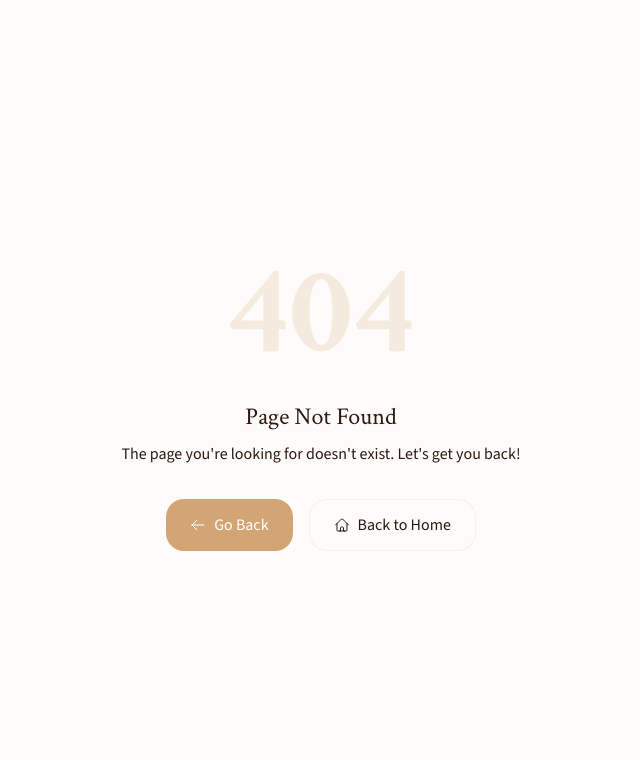
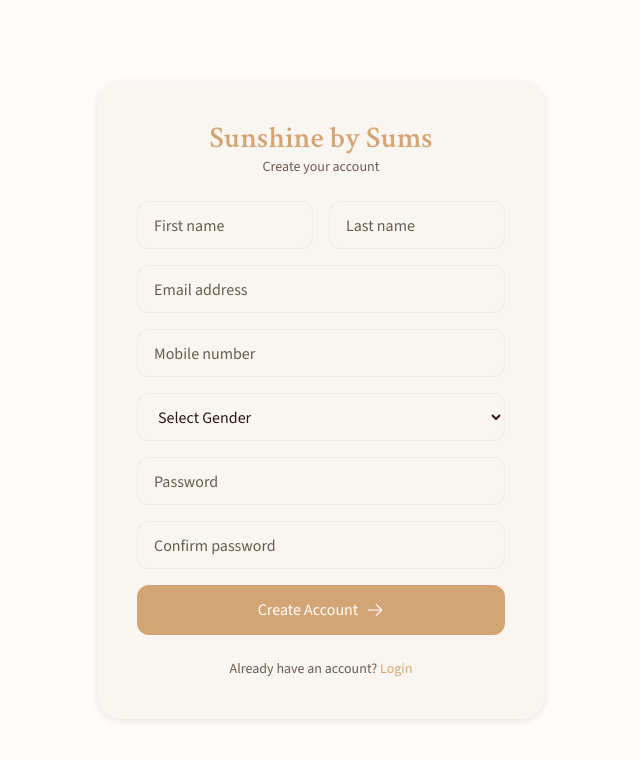
Before and after one commit to suhailhusainshaan/sumshinebysums, a Next.js app: page /register in a window 1280 px wide. Before the commit this address had no page. Shown: the top 760 px of the page, without its empty margins (319-959 px from the left). Built offline with nearby package versions, Linux system fonts and the light colour scheme.

Commit message:
Add register page

```diff
--- /dev/null
+++ b/src/app/register/page.tsx
@@ -0,0 +1,122 @@
+"use client";
+
+import { useState } from "react";
+import Icon from "@/components/ui/AppIcon";
+
+export default function RegisterPage() {
+  const [formData, setFormData] = useState({
+    firstName: "",
+    lastName: "",
+    email: "",
+    phone: "",
+    gender: "",
+    password: "",
+    confirmPassword: "",
+  });
+
+  const handleChange = (field: string, value: string) => {
+    setFormData((prev) => ({ ...prev, [field]: value }));
+  };
+
+  const handleSubmit = (e: any) => {
+    e.preventDefault();
+    console.log(formData);
+  };
+
+  return (
+    <div className="min-h-screen flex items-center justify-center bg-background px-6">
+
+      <div className="bg-card w-full max-w-md p-10 rounded-xl shadow-warm">
+
+        <div className="text-center mb-6">
+          <h1 className="text-3xl font-heading font-semibold text-primary">
+            Sunshine by Sums
+          </h1>
+          <p className="text-muted-foreground text-sm">
+            Create your account
+          </p>
+        </div>
+
+        <form onSubmit={handleSubmit} className="space-y-4">
+
+          <div className="grid grid-cols-2 gap-4">
+            <input
+              type="text"
+              placeholder="First name"
+              className="h-12 px-4 bg-input border border-border rounded-md text-foreground placeholder:text-muted-foreground focus:outline-none focus:ring-2 focus:ring-ring transition-luxe"
+              value={formData.firstName}
+              onChange={(e) => handleChange("firstName", e.target.value)}
+            />
+
+            <input
+              type="text"
+              placeholder="Last name"
+              className="h-12 px-4 bg-input border border-border rounded-md text-foreground placeholder:text-muted-foreground focus:outline-none focus:ring-2 focus:ring-ring transition-luxe"
+              value={formData.lastName}
+              onChange={(e) => handleChange("lastName", e.target.value)}
+            />
+          </div>
+
+          <input
+            type="email"
+            placeholder="Email address"
+            className="w-full h-12 px-4 bg-input border border-border rounded-md text-foreground placeholder:text-muted-foreground focus:outline-none focus:ring-2 focus:ring-ring transition-luxe"
+            value={formData.email}
+            onChange={(e) => handleChange("email", e.target.value)}
+          />
+
+          <input
+            type="tel"
+            placeholder="Mobile number"
+            className="w-full h-12 px-4 bg-input border border-border rounded-md text-foreground placeholder:text-muted-foreground focus:outline-none focus:ring-2 focus:ring-ring transition-luxe"
+            value={formData.phone}
+            onChange={(e) => handleChange("phone", e.target.value)}
+          />
+
+          <select
+            className="w-full h-12 px-4 bg-input border border-border rounded-md text-foreground focus:outline-none focus:ring-2 focus:ring-ring transition-luxe"
+            value={formData.gender}
+            onChange={(e) => handleChange("gender", e.target.value)}
+          >
+            <option value="">Select Gender</option>
+            <option value="female">Female</option>
+            <option value="male">Male</option>
+          </select>
+
+          <input
+            type="password"
+            placeholder="Password"
+            className="w-full h-12 px-4 bg-input border border-border rounded-md text-foreground placeholder:text-muted-foreground focus:outline-none focus:ring-2 focus:ring-ring transition-luxe"
+            value={formData.password}
+            onChange={(e) => handleChange("password", e.target.value)}
+          />
+
+          <input
+            type="password"
+            placeholder="Confirm password"
+            className="w-full h-12 px-4 bg-input border border-border rounded-md text-foreground placeholder:text-muted-foreground focus:outline-none focus:ring-2 focus:ring-ring transition-luxe"
+            value={formData.confirmPassword}
+            onChange={(e) => handleChange("confirmPassword", e.target.value)}
+          />
+
+          <button
+            type="submit"
+            className="w-full bg-primary text-primary-foreground py-3 rounded-md font-medium hover:shadow-warm-md transition-luxe flex items-center justify-center space-x-2"
+          >
+            <span>Create Account</span>
+            <Icon name="ArrowRightIcon" size={18} />
+          </button>
+        </form>
+
+        <p className="text-center text-sm text-muted-foreground mt-6">
+          Already have an account?{" "}
+          <span className="text-primary cursor-pointer hover:underline">
+            Login
+          </span>
+        </p>
+
+      </div>
+
+    </div>
+  );
+}
```
